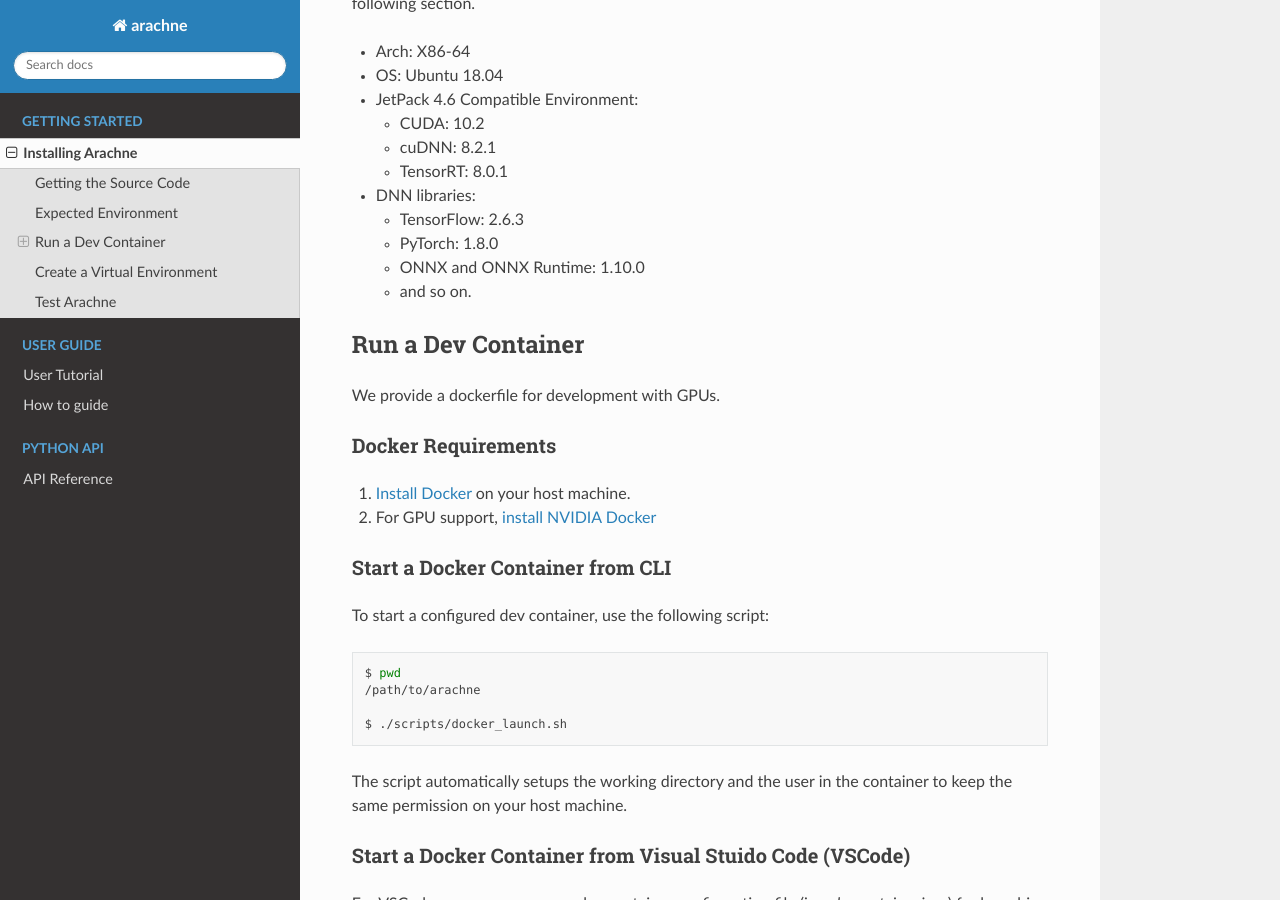
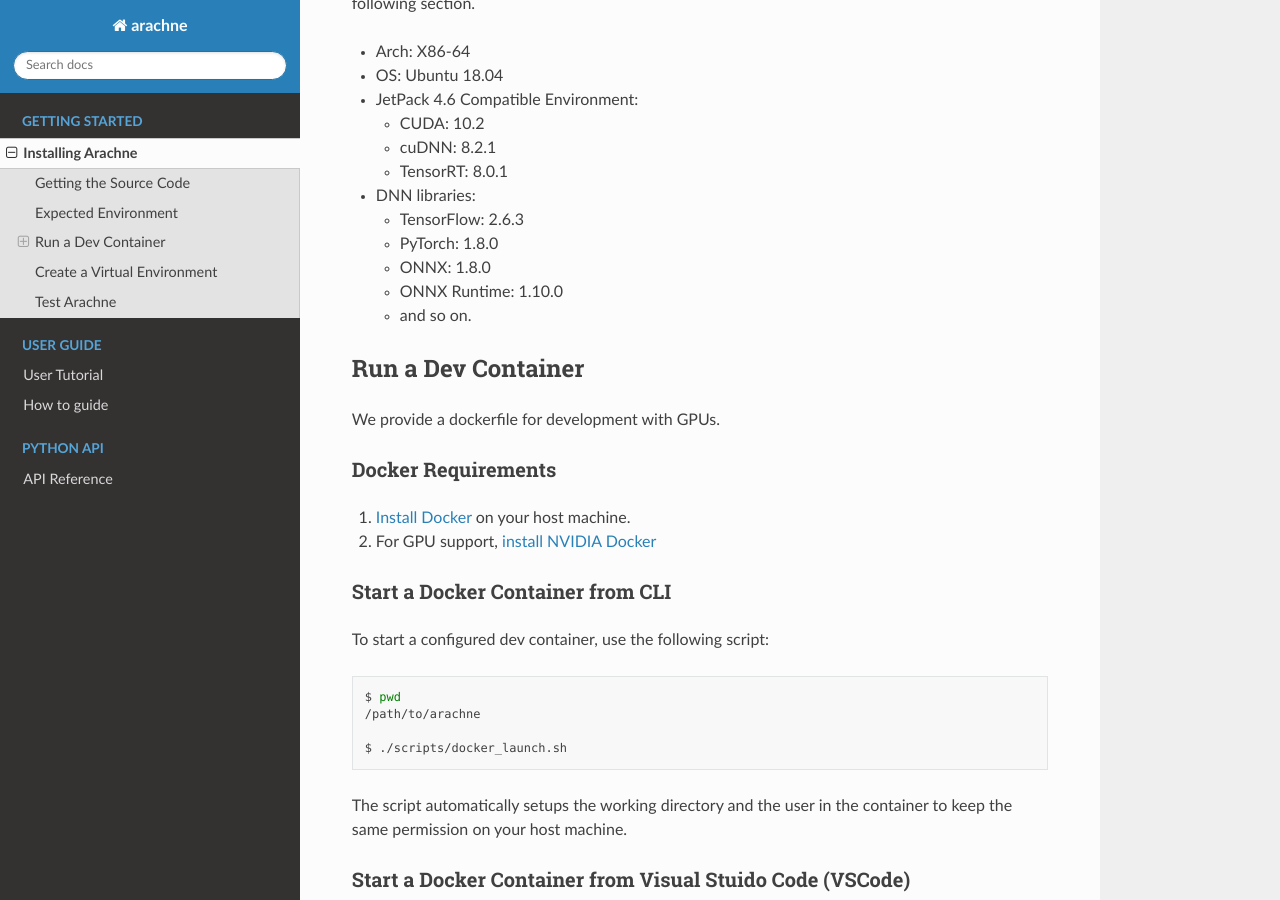
Before and after one commit to fixstars/arachne, a Sphinx documentation site: the page built from docs/install/index.rst, in a window 1280 px wide and 900 px high, scrolled down 411 px. Built offline with Sphinx 7.4.7 and the Read the Docs theme 2.0.0, drawn with Linux system fonts in a browser that asks for light colours.

Commit message:
update onnx version in docs

```diff
--- a/docs/install/index.rst
+++ b/docs/install/index.rst
@@ -27,7 +27,8 @@
 
   * TensorFlow: 2.6.3
   * PyTorch: 1.8.0
-  * ONNX and ONNX Runtime: 1.10.0
+  * ONNX: 1.8.0
+  * ONNX Runtime: 1.10.0
   * and so on.
 
 
```
Also changed, not shown: README.md (+1 -1 lines).
